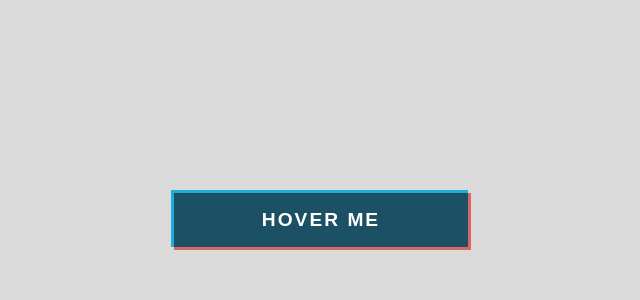
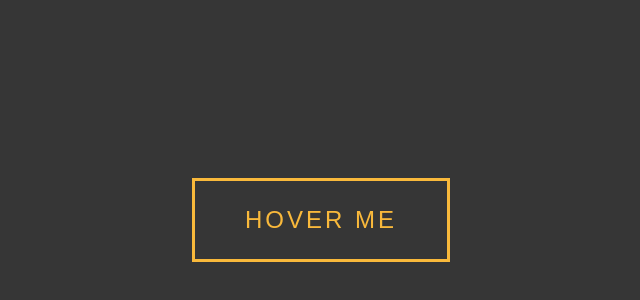
Before and after one commit to PrantoMollick/css-animation, a plain HTML site: page 21. creative splitted button effect/index.html in a window 1280 px wide. Shown: the part 188-488 px from the top of the page, without its empty margins (319-959 px from the left). Drawn offline with Linux system fonts and the light colour scheme.

Commit message:
creative splited button effect

```diff
--- a/21. creative splitted button effect/styles.css
+++ b/21. creative splitted button effect/styles.css
@@ -5,70 +5,77 @@ body {
     align-items: center;
     justify-content: center;
     box-sizing: border-box;
-    background: #dadada;
+    background: #363636;
 }
 
-
-a {
-    width: 300px;
-    height: 60px;
+a  {
     text-decoration: none;
     text-transform: uppercase;
-    font-size: 1.2rem;
-    background-color: transparent;
-    text-align: center;
-    line-height: 60px;
-    font-weight: bold;
-    letter-spacing: 2px;
-    transition: all 0.2s;
+    font-size: 1.5rem;
+    color: #f9b93b;
+    letter-spacing: 3px;
+    padding: 25px 50px;
+    border: 3px solid #f9b93b;
+    transition: all 0.4s;
     position: relative;
-    color: #fff;
     overflow: hidden;
 }
 
-a::before {
+a::before,
+a::after,
+span:before,
+span::after {
+    margin: 0;
+    padding: 1px;
     content: '';
     position: absolute;
-    top: -3px;
-    left: -3px;
-    width: 100%;
+    width: 25%;
     height: 100%;
-    background-color: #20caff;
+    background-color: #f6b93b;
     z-index: -1;
-    mix-blend-mode: multiply;
-    transition: all 0.2s;
-    transform-origin: top;
+    transition: all 0.5s;
+}
+
+a:before {
+    top: 0%;
+    left: -26%;
+}
+
+a:hover::before {
+    top: 0;
+    left: 0;
 }
 
 a::after {
-    content: '';
-    position: absolute;
-    top: 3px;
-    left: 3px;
-    width: 100%;
-    height: 100%;
-    background-color: #ff7675;
-    z-index: -1;
-    mix-blend-mode: multiply;
-    transition: all 0.2s;
-    transform-origin: bottom;
+    top: -102%;
+    left: 25%;
 }
 
-
-
-a:hover::before{
-    top: -6px;
-    left: 0;
-    transform: perspective(1000px) rotateX(75deg);
-
+a:hover::after {
+    top: 0;
+    left: 25%;
 }
 
-a:hover::after{
-    top: 6px;
-    left: 0;
-    transform: perspective(1000px) rotateX(-75deg);
+a span::before {
+    top: 100%;
+    right: 25%;
+}
+
+a:hover span::before {
+    top: 0;
+    right: 25%;
+}
+
+a span::after {
+    top: 0%;
+    right: -26%;
+}
+
+a:hover span::after {
+    top: 0%;
+    right: 0%;
 }
 
 a:hover {
-    color: #272727;
+    color: #222;
 }
```
